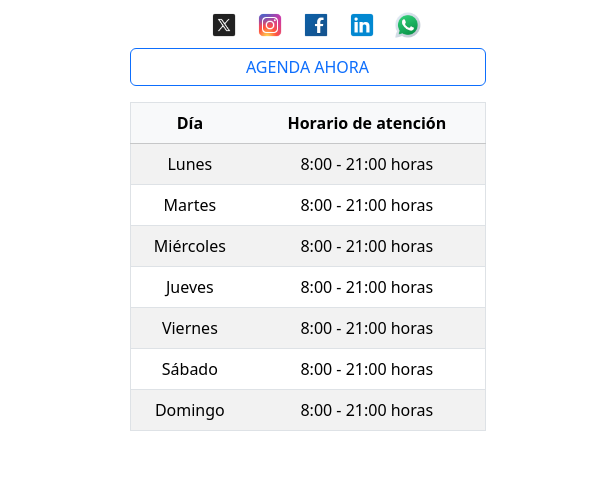
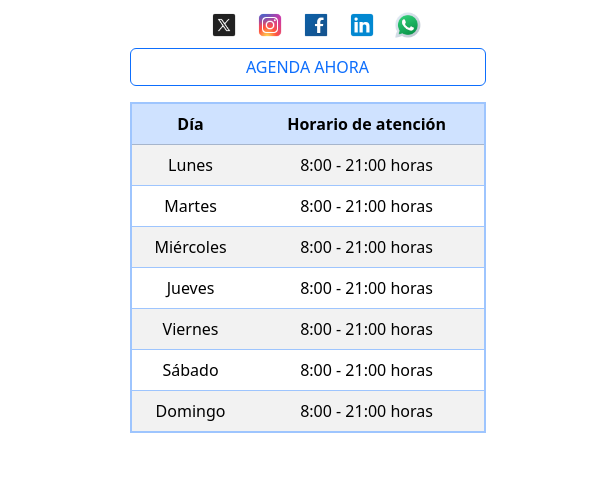
Before and after one commit to eguillor/EspaOdo, a plain HTML site: page index.html in a window 1280 px wide. Shown: the part 4450-4933 px from the top of the page, 0-601 px from the left. Drawn offline with nearby package versions, Linux system fonts and the light colour scheme; grey boxes are pictures that could not be loaded.

Commit message:
cambio 19

```diff
--- a/index.html
+++ b/index.html
@@ -535,9 +535,9 @@
                 </ul>
 
                 <button class="btn btn-outline-primary d-grid"> AGENDA AHORA</button>
-                <table class="table table-striped table-hover border mt-3">
-                    <thead class="table-light">
-                        <tr>
+                <table class="table table-striped table-hover border  border-2 border-primary-subtle mt-3">
+                    <thead class="table-light ">
+                        <tr class=" table-primary">
                             <th scope="col">Día</th>
                             <th scope="col">Horario de atención</th>
                         </tr>
```
